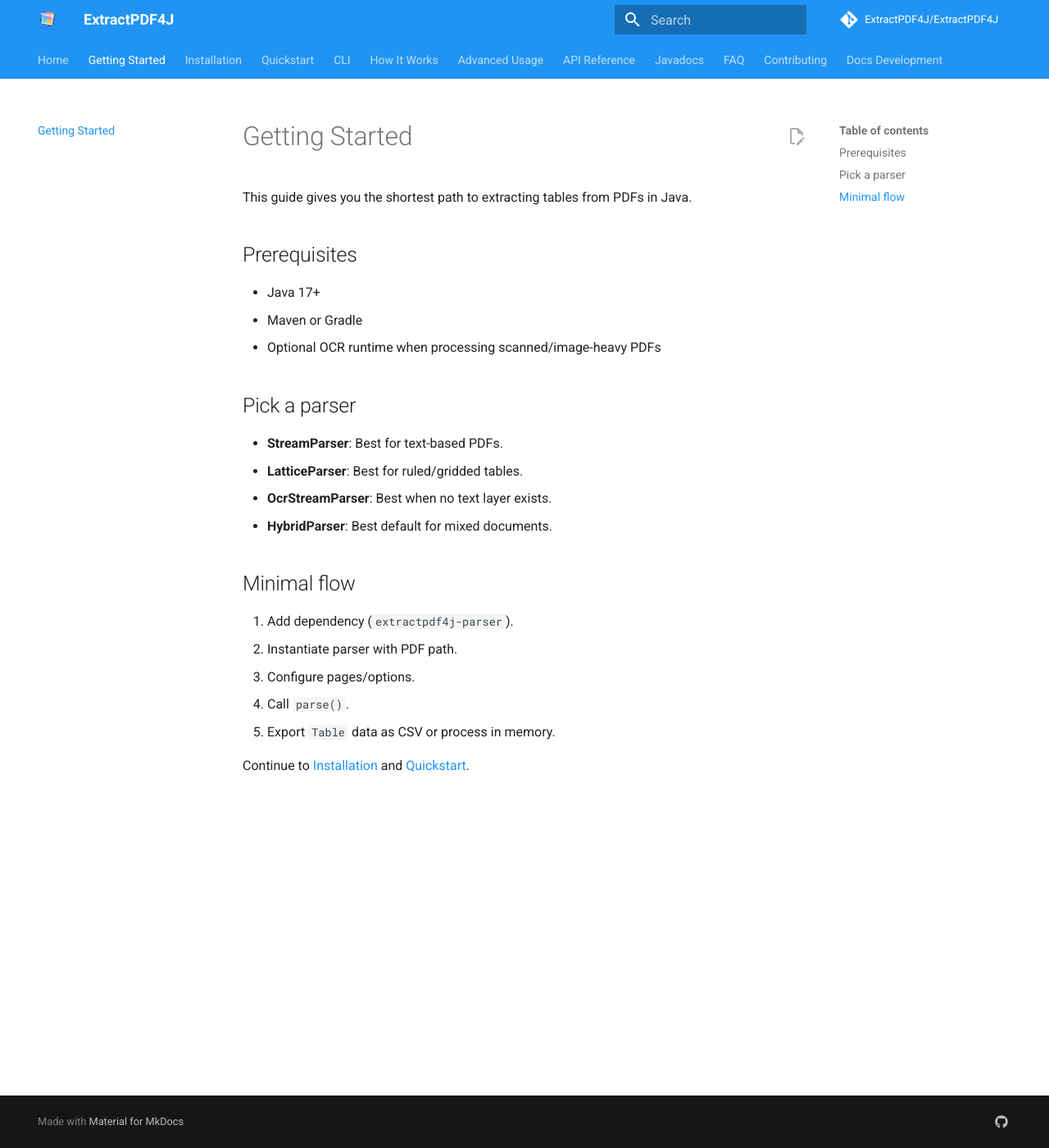
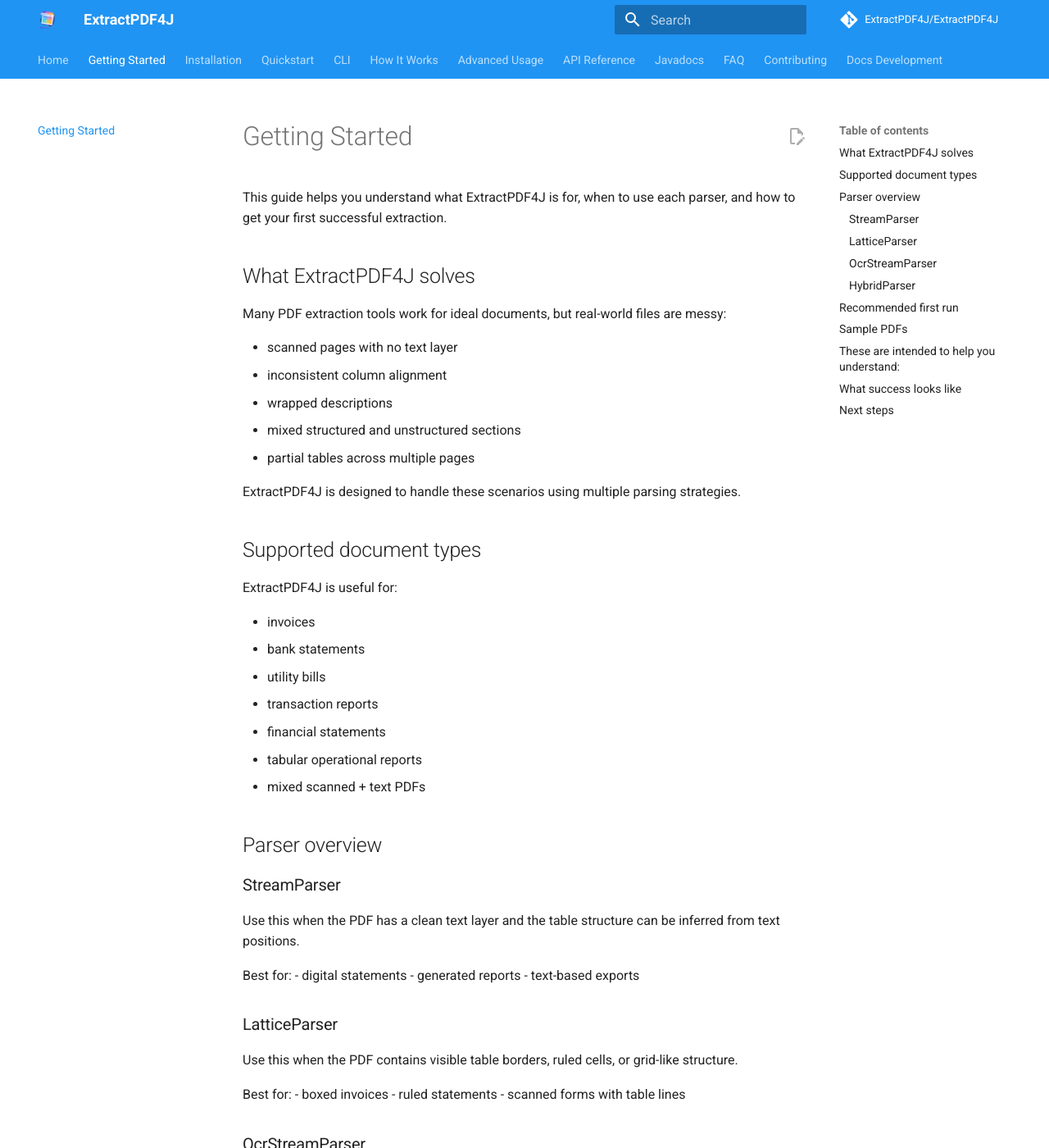
Before and after one commit to ExtractPDF4J/ExtractPDF4J, an MkDocs documentation site: the page built from docs/getting-started.md, in a window 1280 px wide and 1400 px high. Shown: the whole window at 82% size. Built offline with MkDocs 1.6.1 and Material for MkDocs 9.7.7, drawn with Linux system fonts in a browser that asks for light colours; comment, search, counter and statistics services are not loaded; some of the changed text lies outside the part shown.

Commit message:
Enhance getting started guide for ExtractPDF4J
Expanded the guide to provide detailed information on ExtractPDF4J, including supported document types, parser overviews, and recommended first run examples.

Signed-off-by: Mehuli Mukherjee <56256514+mehulimukherjee@users.noreply.github.com>

````diff
--- a/docs/getting-started.md
+++ b/docs/getting-started.md
@@ -1,26 +1,116 @@
 # Getting Started
 
-This guide gives you the shortest path to extracting tables from PDFs in Java.
+This guide helps you understand what ExtractPDF4J is for, when to use each parser, and how to get your first successful extraction.
 
-## Prerequisites
+## What ExtractPDF4J solves
 
-- Java 17+
-- Maven or Gradle
-- Optional OCR runtime when processing scanned/image-heavy PDFs
+Many PDF extraction tools work for ideal documents, but real-world files are messy:
 
-## Pick a parser
+- scanned pages with no text layer
+- inconsistent column alignment
+- wrapped descriptions
+- mixed structured and unstructured sections
+- partial tables across multiple pages
 
-- **StreamParser**: Best for text-based PDFs.
-- **LatticeParser**: Best for ruled/gridded tables.
-- **OcrStreamParser**: Best when no text layer exists.
-- **HybridParser**: Best default for mixed documents.
+ExtractPDF4J is designed to handle these scenarios using multiple parsing strategies.
 
-## Minimal flow
+## Supported document types
 
-1. Add dependency (`extractpdf4j-parser`).
-2. Instantiate parser with PDF path.
-3. Configure pages/options.
-4. Call `parse()`.
-5. Export `Table` data as CSV or process in memory.
+ExtractPDF4J is useful for:
 
-Continue to [Installation](installation.md) and [Quickstart](quickstart.md).
+- invoices
+- bank statements
+- utility bills
+- transaction reports
+- financial statements
+- tabular operational reports
+- mixed scanned + text PDFs
+
+## Parser overview
+
+### StreamParser
+Use this when the PDF has a clean text layer and the table structure can be inferred from text positions.
+
+Best for:
+- digital statements
+- generated reports
+- text-based exports
+
+### LatticeParser
+Use this when the PDF contains visible table borders, ruled cells, or grid-like structure.
+
+Best for:
+- boxed invoices
+- ruled statements
+- scanned forms with table lines
+
+### OcrStreamParser
+Use this when the document is scanned and lacks a usable text layer, but OCR can recover readable text.
+
+Best for:
+- scanned statements
+- photographed PDFs
+- image-heavy pages
+
+### HybridParser
+Use this when:
+- the document type is mixed,
+- you are unsure which strategy fits,
+- or you want a strong default for production.
+
+Best for:
+- unknown PDFs
+- mixed text/scanned batches
+- automation pipelines
+
+## Recommended first run
+
+For most users, start with `HybridParser`:
+
+```java
+import com.extractpdf4j.helpers.Table;
+import com.extractpdf4j.parsers.HybridParser;
+
+import java.util.List;
+
+public class FirstRun {
+    public static void main(String[] args) throws Exception {
+        List<Table> tables = new HybridParser("sample.pdf")
+                .pages("all")
+                .dpi(300f)
+                .parse();
+
+        System.out.println("Tables found: " + tables.size());
+    }
+}
+```
+
+## Sample PDFs
+
+The project includes sample PDFs in `/examples` to help you test extraction behavior safely.
+
+**Examples include:**
+
+- **utility-bill** style extraction
+- **multi-page statement-style** extraction
+
+## These are intended to help you understand:
+
+- page structure
+- table repetition
+- realistic output formatting
+
+## What success looks like
+
+A successful extraction typically means:
+- the expected number of tables is found
+- rows and columns are aligned correctly
+- CSV output is usable downstream
+- headers are readable enough for normalization
+- scanned pages return stable OCR-backed content
+
+## Next steps
+
+- Go to [Installation](installation.md) to set up dependencies
+- Then use [Quickstart](quickstart.md) for real code examples
+- If you prefer terminal-based use, go to [CLI](cli.md)
````
